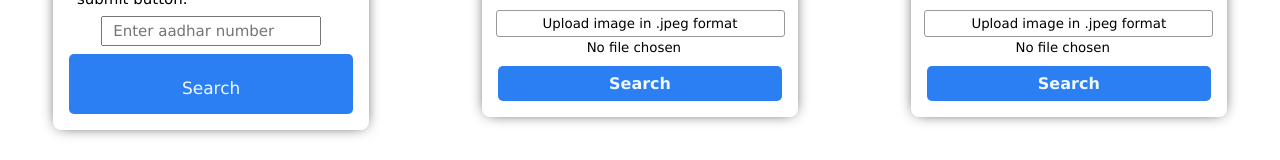
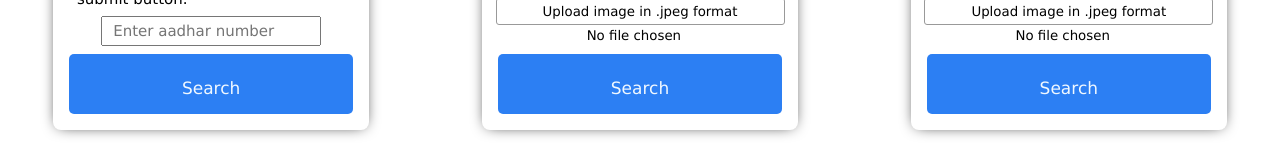
Before and after one commit to DakshDudeja/MajorProject, a React (Create React App) app in the folder client3/: page /home in a window 1280 px wide. Shown: the part 534-694 px from the top of the page. Built offline with nearby package versions, Linux system fonts and the light colour scheme.

Commit message:
face-detection

```diff
--- a/client3/src/App.js
+++ b/client3/src/App.js
@@ -1,5 +1,4 @@
 import './App.css';
-import {useState} from 'react';
 import {BrowserRouter, Routes, Route} from 'react-router-dom';
 import Information from './Information';
 import Dashboard from './Dashboard';
@@ -10,11 +9,15 @@ import SignUp from './Signup';
 import NewForm from './NewForm';
 import ContactUs from './ContactUs';
 import PublicCorner from './PublicCorner';
-import FoundInfo from './Information';
+import FoundInfo from './Information'
+import { useEffect, useState } from 'react';
 
 function App() {
 
-  const [metric,setMetric] = useState([]);
+
+
+const [metric,setMetric] = useState([])
+
 
 
   return (
@@ -23,12 +26,12 @@ function App() {
         <Route path="/" element={<Login />} />
         <Route path="/signup" element={<SignUp />} />
         <Route path="/dashboard" element={<Dashboard />} />
-        <Route path="/search" element={<SearchOption />} />
-        <Route path="/home" element={<Home  setMetric={setMetric} />} />
-        <Route path="/new-form" element={<NewForm metric={metric} />} />
+        <Route path="/search" element={<SearchOption  />} />
+        <Route path="/home" element={<Home setMetric={setMetric}/>} />
+        <Route path="/new-form" element={<NewForm metric={metric}/>} />
         <Route path="/public" element={<PublicCorner />} />
         <Route path="/contact" element={<ContactUs />} />
-        <Route path="/information" element={<FoundInfo />} />
+        <Route path="./information/:UID" element={<FoundInfo />} />
       </Routes>
     </BrowserRouter>
   );
--- a/client3/src/Dashboard.js
+++ b/client3/src/Dashboard.js
@@ -1,4 +1,6 @@
 import React,{ useEffect, useMemo, useState} from 'react'
+import { useNavigate } from 'react-router-dom';
+
 import {useTable, useSortBy, useGlobalFilter, usePagination} from 'react-table'
 import { DashboardColumn } from './DashboardColumn'
 import DATA from './Dashboarddata.json'
@@ -7,6 +9,7 @@ import { DashboardGlobalFilter } from './DashboardGlobalFilter'
 import axios from "axios"
 import Navbar from './Navbar'
 function Dashboard(){
+    const navigate = useNavigate();
     const [d1,setd1] = useState([])
     const columns = useMemo(() => DashboardColumn,[])
     const data = useMemo(() => [...d1],[d1])
@@ -18,7 +21,9 @@ function Dashboard(){
                 id:'view',
                 Header:'View Details',
                 Cell : ({row}) => (
-                    <button className='view-details' onClick={() => alert("Hello")}>
+
+
+                    <button className='view-details' onClick={() => navigate(`/information/${row.cells[3].value}`)}>
                         View
                     </button>
                 )
@@ -96,6 +101,7 @@ retrieve()
             <tbody {...getTableBodyProps()}>
                 {
                     page.map(row => {
+
                         prepareRow(row)
                         return (
                             <tr {...row.getRowProps()}>{
--- a/client3/src/Information.js
+++ b/client3/src/Information.js
@@ -1,7 +1,11 @@
-import React from 'react'
+import React, { useEffect } from 'react'
 import './Information.css'
 
 function Information(){
+
+
+
+
   return (
     <>
     <div className='information-container'>
--- a/client3/src/SearchOption.js
+++ b/client3/src/SearchOption.js
@@ -5,14 +5,28 @@ import axios from "axios"
 function SearchOption(props){
 
   const navigate = useNavigate();
-
+  const formdata = new FormData();
+  const formdata2 = new FormData();
   const [aadhar,setaadhar] = useState("")
   async function biometricSearch(event){
 
-    const formdata = new FormData()
+
     formdata.append("file",event.target.files[0])
 
+
+  }
+
+  async function faceSearch(event){
+
+   console.log("hvjvhjv")
+    formdata2.append("file",event.target.files[0])
+
+
+  }
+
+  async function searchbyBiometric(){
     const res = await axios.post("http://localhost:5000/biometric",formdata)
+    formdata.delete("file")
     if(res){
       console.log(res)
       props.setMetric(res.data.data);
@@ -20,6 +34,17 @@ function SearchOption(props){
     }
   }
 
+
+  async function searchbyface(){
+    console.log("hbhhjvvhj")
+    const res = await axios.post("http://localhost:5000/face",formdata2)
+    formdata2.delete("file")
+    if(res){
+      console.log(res)
+      props.setMetric(res.data.data);
+      navigate("/new-form")
+    }
+  }
 
 console.log(props)
   async function searchbyno(){
@@ -88,7 +113,7 @@ console.log(props)
               <input onChange={(event)=>biometricSearch(event)} type='file'></input>
             </div>
             <div className='card-submit-btn'>
-              <h4>Search</h4>
+              <button onClick={searchbyBiometric}>Search</button>
             </div>
           </div>
         </div>
@@ -104,10 +129,10 @@ console.log(props)
               <p>If you have the photo of the person upload the image file in jpeg format and click on the Search button.</p>
             </div>
             <div className='card-file-btn'>
-              <input type='file'></input>
+              <input onChange={(event)=>faceSearch(event)}  type='file'></input>
             </div>
             <div className='card-submit-btn'>
-              <h4>Search</h4>
+              <button onClick={searchbyface}>Search</button>
             </div>
           </div>
         </div>
```
